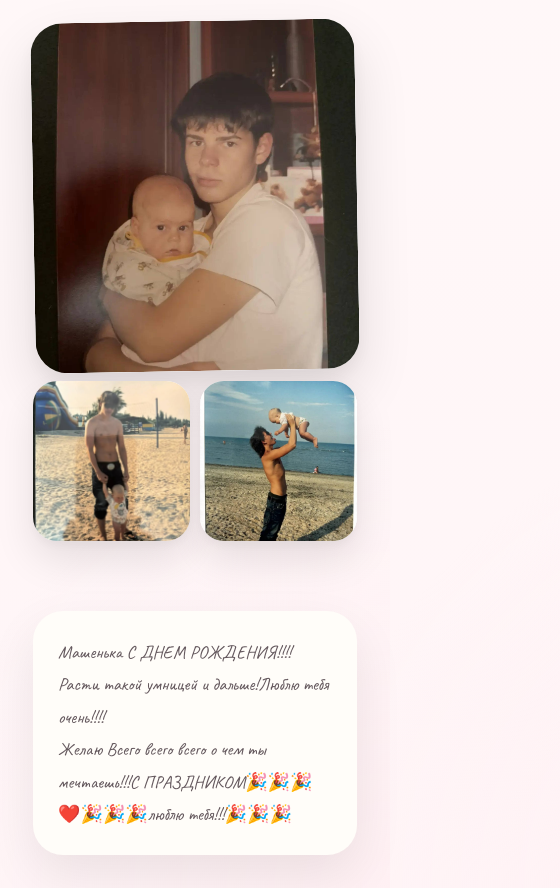
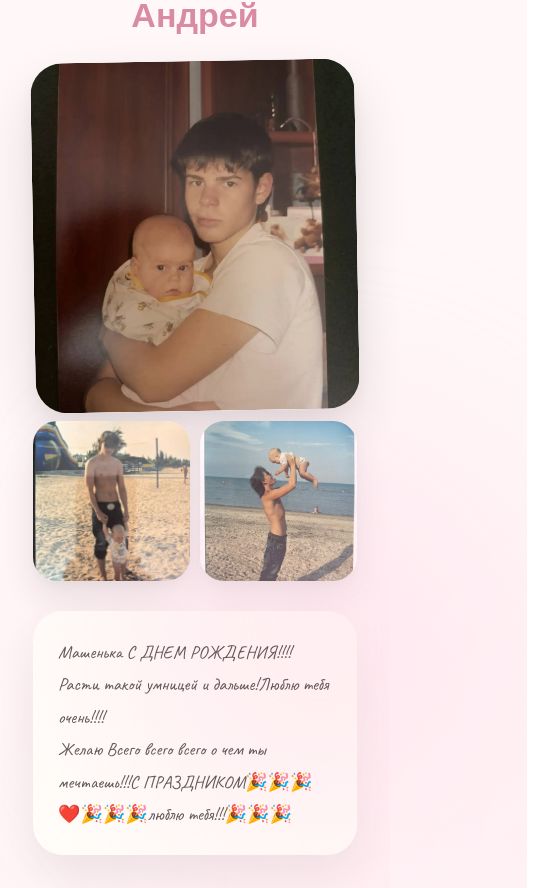
Before and after one commit to pr0sto9/birthday-masha, a Next.js app: page /letter/andrey in a window 390 px wide. Shown: the part 927-1815 px from the top of the page, 560 px wide, since content can reach past the window. Built offline with nearby package versions, Linux system fonts and the light colour scheme; a web font is replaced by a local one.

Commit message:
Fix mobile letter layering

```diff
--- a/app/globals.css
+++ b/app/globals.css
@@ -842,13 +842,20 @@ top:0;
 }
 
 .letter-paper{
+
+  position: relative;
+  z-index: 10;
+
   height:auto;
-  min-height:500px;
+  min-height:600px;
+
   overflow:visible;
 
-  width:100%;
+  margin-top:40px;
+
   padding:25px;
-  margin-top:30px;
+
+  background:#fffdf9;
 }
 
 .letter-paper p{
@@ -1143,3 +1150,26 @@ align-self:start;
   }
 
 }
+
+.letter-paper {
+  position: relative;
+  z-index: 5;
+}
+
+@media(max-width:650px){
+
+  .gallery {
+    position: relative;
+    z-index: 1;
+  }
+
+  .letter-paper {
+    position: relative;
+    z-index: 10;
+
+    margin-top: 30px;
+
+    background: #fffdf9;
+  }
+
+}
```
